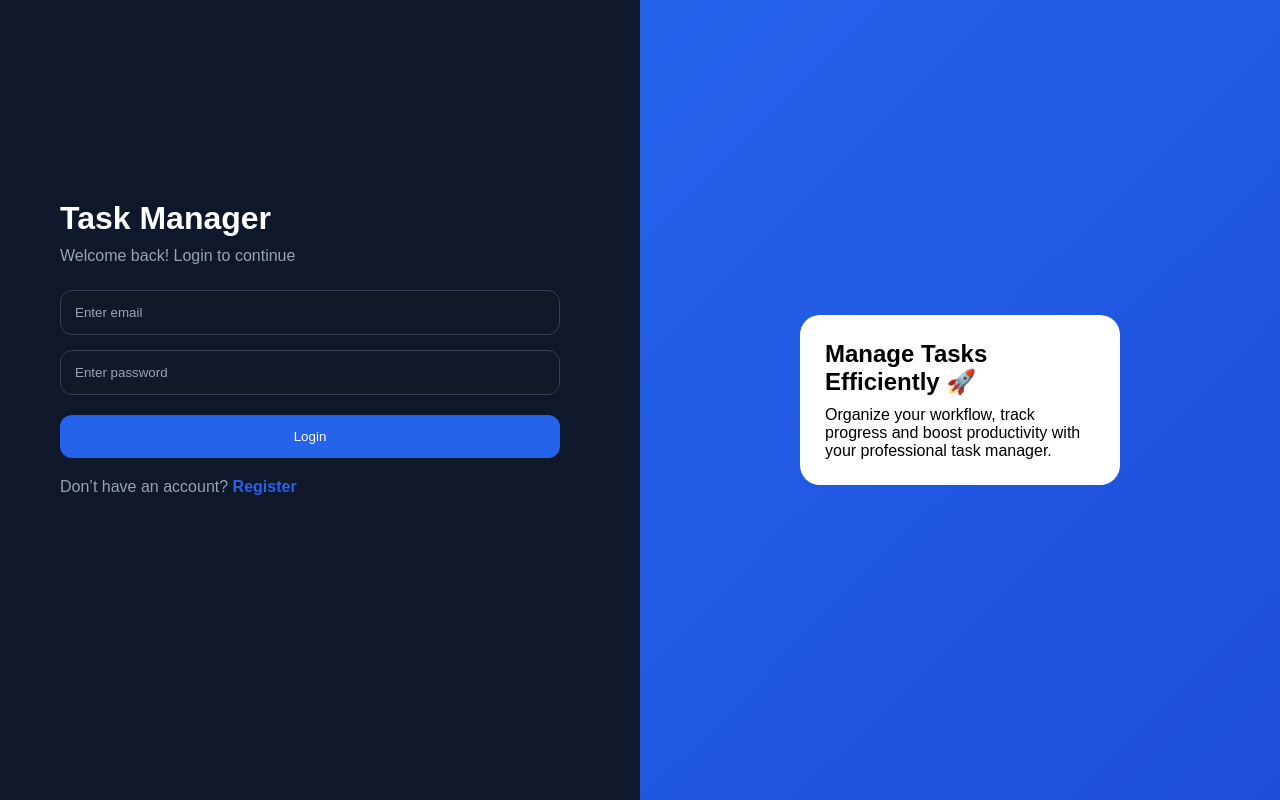
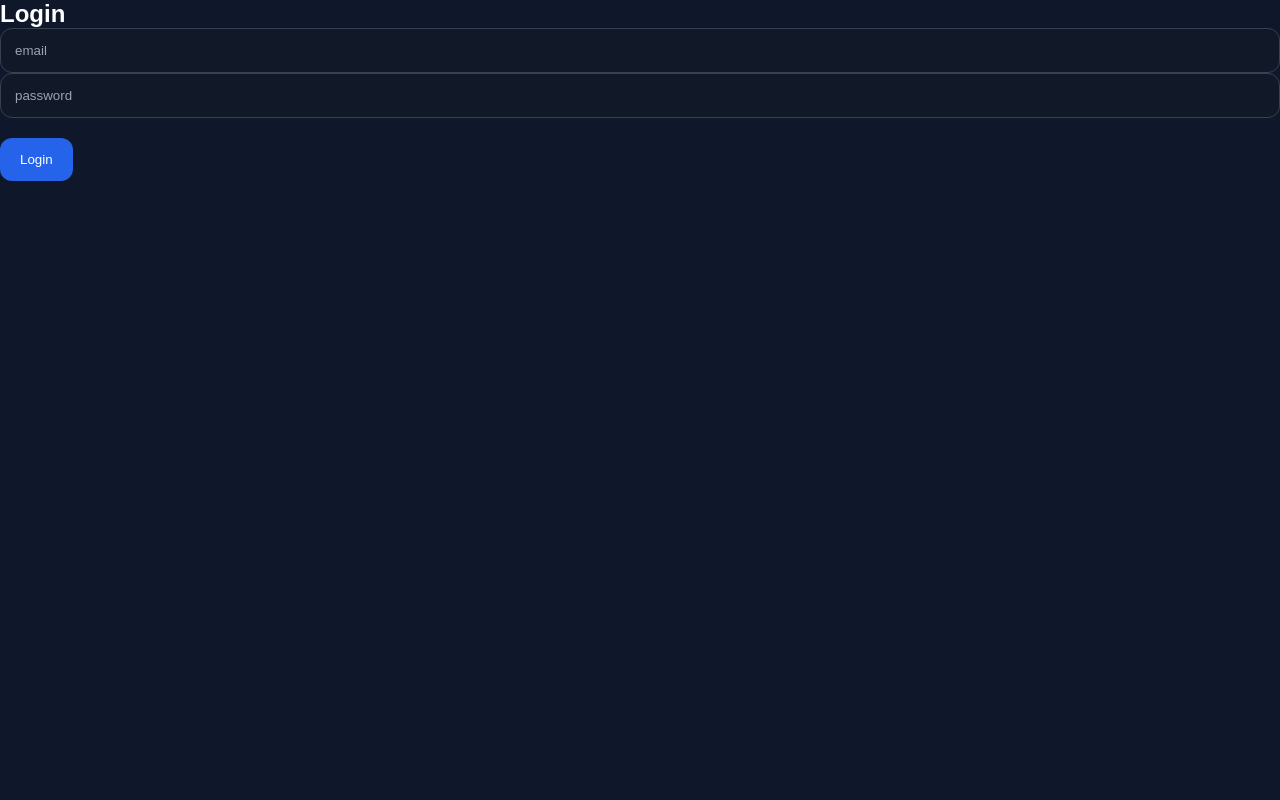
Before and after one commit to 25A31A05IG/Task-Management-App, a React (Vite) app in the folder client/: page / in a window 1280 px wide. Built offline with nearby package versions, Linux system fonts and the light colour scheme.

Commit message:
Login.jsx

```diff
--- a/client/src/pages/Login.jsx
+++ b/client/src/pages/Login.jsx
@@ -3,7 +3,6 @@ import axios from "axios";
 import { useNavigate } from "react-router-dom";
 
 function Login() {
-
   const [data, setData] = useState({
     email: "",
     password: "",
@@ -12,130 +11,35 @@ function Login() {
   const navigate = useNavigate();
 
   const handleChange = (e) => {
-
-    setData({
-      ...data,
-      [e.target.name]: e.target.value,
-    });
+    setData({ ...data, [e.target.name]: e.target.value });
   };
 
   const login = async () => {
-
     try {
-
       const res = await axios.post(
         "https://task-management-app-77tz.onrender.com/api/users/login",
         data
       );
 
-      // SAVE TOKEN
-      localStorage.setItem(
-        "token",
-        res.data.token
-      );
-
-      // SAVE USER
-      localStorage.setItem(
-        "user",
-        JSON.stringify(res.data.user)
-      );
-
       alert("Login successful");
 
+      // store user
+      localStorage.setItem("user", JSON.stringify(res.data.user));
+
       navigate("/dashboard");
-
     } catch (err) {
-
-      alert("Invalid email or password");
+      alert(err.response?.data?.message || "Login failed");
     }
   };
 
   return (
-    <div className="login-page">
+    <div>
+      <h2>Login</h2>
 
-      {/* LEFT SIDE */}
-      <div className="login-left">
+      <input name="email" onChange={handleChange} placeholder="email" />
+      <input name="password" type="password" onChange={handleChange} placeholder="password" />
 
-        <div className="login-box">
-
-          <h1>Task Manager</h1>
-
-          <p>
-            Welcome back! Login to continue
-          </p>
-
-          {/* EMAIL */}
-          <input
-            type="email"
-            name="email"
-            placeholder="Enter email"
-            value={data.email}
-            onChange={handleChange}
-          />
-
-          {/* PASSWORD */}
-          <input
-            type="password"
-            name="password"
-            placeholder="Enter password"
-            value={data.password}
-            onChange={handleChange}
-            style={{ marginTop: "15px" }}
-          />
-
-          {/* LOGIN BUTTON */}
-          <button
-            onClick={login}
-            style={{
-              width: "100%",
-              marginTop: "20px",
-            }}
-          >
-            Login
-          </button>
-
-          {/* REGISTER LINK */}
-          <p style={{ marginTop: "20px" }}>
-
-            Don’t have an account?{" "}
-
-            <span
-              onClick={() =>
-                navigate("/register")
-              }
-              style={{
-                color: "#2563eb",
-                cursor: "pointer",
-                fontWeight: "bold",
-              }}
-            >
-              Register
-            </span>
-
-          </p>
-
-        </div>
-
-      </div>
-
-      {/* RIGHT SIDE */}
-      <div className="login-right">
-
-        <div className="floating-card">
-
-          <h2>Manage Tasks Efficiently 🚀</h2>
-
-          <p style={{ marginTop: "10px" }}>
-            Organize your workflow,
-            track progress and boost
-            productivity with your
-            professional task manager.
-          </p>
-
-        </div>
-
-      </div>
-
+      <button onClick={login}>Login</button>
     </div>
   );
 }
```
